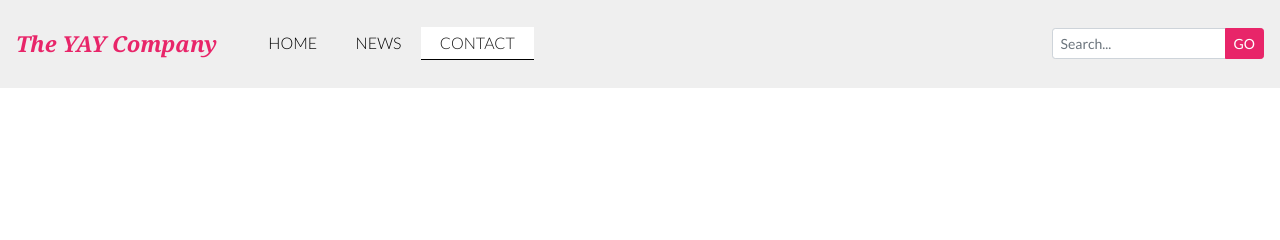
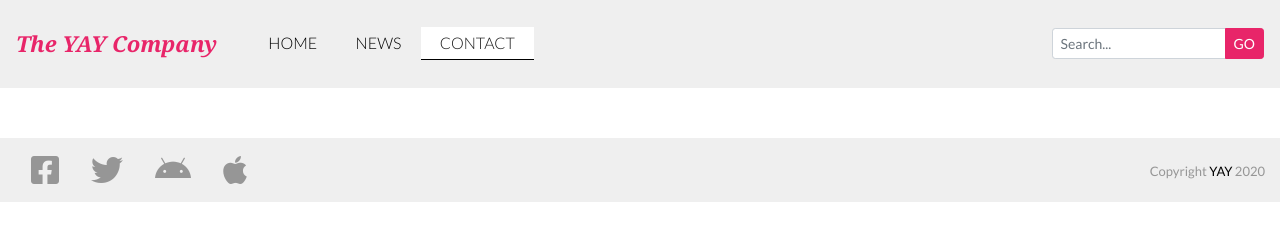
Before and after one commit to kallevikstyle/css-frameworks_ca, a website: page contact.html in a window 1280 px wide. Drawn offline with nearby package versions, Linux system fonts and the light colour scheme.

Commit message:
Creating footer for all pages

```diff
--- a/assets/sass/partials/_layout.scss
+++ b/assets/sass/partials/_layout.scss
@@ -10,9 +10,10 @@ main, article, header, nav, section, aside, footer {
 		background-color: darken($color-highlight, 8%);
 	}
 }
- a {
-	//  color: $color-text;
-	 &:hover {
-		//  color: $color-highlight;
-	 }
- }
+a {
+	color: $color-text;
+	&:hover {
+		text-decoration: none;
+		color: $color-highlight;
+	}
+}
--- /dev/null
+++ b/assets/sass/partials/modules/__footer.scss
@@ -0,0 +1,22 @@
+.page-footer {
+    margin-top: $section-spacing;
+    background-color: $color-bg-shade;
+    font-size: 13px;
+    &__social {
+        font-size: 2rem;
+        .nav-link {
+            color: $color-icons;
+            &:hover {
+                color: darken($color-icons, 20%);
+                background-color: lighten($color-bg-shade, 2%);
+            }
+        }
+    }
+    &__copyright {
+        color: $color-icons;
+        text-align: center;
+        p {
+            display: inline-block;
+        }
+    }
+}
--- a/assets/sass/styles.scss
+++ b/assets/sass/styles.scss
@@ -6,3 +6,4 @@
 @import 'partials/modules/header';
 @import 'partials/modules/carousel';
 @import 'partials/modules/index-content';
+@import 'partials/modules/_footer';
--- a/contact.html
+++ b/contact.html
@@ -63,7 +63,41 @@
     </main>
 
     <!-- Footer -->
-    <footer class="container-fluid" role="contentinfo">
+    <footer class="page-footer container-fluid" role="contentinfo">
+        <div class="row">
+            <!-- Social links -->
+            <div class="page-footer__social col-12 col-md-6">
+                <ul class="nav">
+                    <li class="nav-item ml-auto ml-md-0">
+                        <a href="#" class="nav-link">
+                            <span class="sr-only">Facebook</span>
+                            <span class="fab fa-facebook-square" aria-hidden="true"></span>
+                        </a>
+                    </li>
+                    <li class="nav-item">
+                        <a href="#" class="nav-link">
+                            <span class="sr-only">Twitter</span>
+                            <span class="fab fa-twitter" aria-hidden="true"></span>
+                        </a>
+                    </li>
+                    <li class="nav-item">
+                        <a href="#" class="nav-link">
+                            <span class="sr-only">Android</span>
+                            <span class="fab fa-android" aria-hidden="true"></span>
+                        </a>
+                    </li>
+                    <li class="nav-item mr-auto mr-md-0">
+                        <a href="#" class="nav-link">
+                            <span class="sr-only">Apple</span>
+                            <span class="fab fa-apple" aria-hidden="true"></span>
+                        </a>
+                    </li>
+                </ul>
+            </div>
+            <div class="page-footer__copyright col-12 col-md-6">
+                <p class="float-md-right mt-2 mt-md-4">Copyright <a href="index.html" role="link">YAY</a> 2020</p>
+            </div>
+        </div>
 
     </footer>
 
```
Also changed, not shown: index.html (+35 -1 lines), news.html (+35 -1 lines), assets/css/styles.css.
